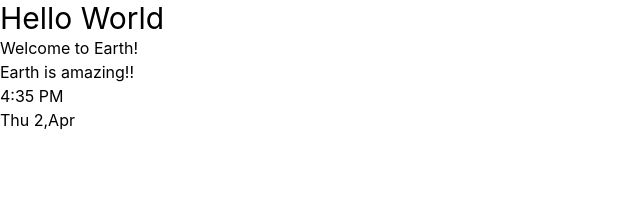
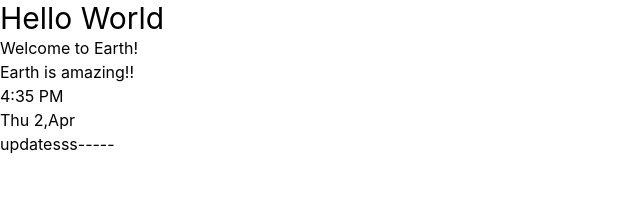
Before and after one commit to codebyviral/vite, a React (Vite) app: page / in a window 1280 px wide. Shown: the top 222 px of the page, without its empty margins (0-640 px from the left). Built offline with nearby package versions, Linux system fonts and the light colour scheme.

Commit message:
add content

```diff
--- a/src/App.jsx
+++ b/src/App.jsx
@@ -8,6 +8,7 @@ const App = () => {
       <h3>Earth is amazing!!</h3>
       <h4>4:35 PM</h4>
       <h5>Thu 2,Apr</h5>
+      <h6>updatesss-----</h6>
     </div>
   )
 }
```
